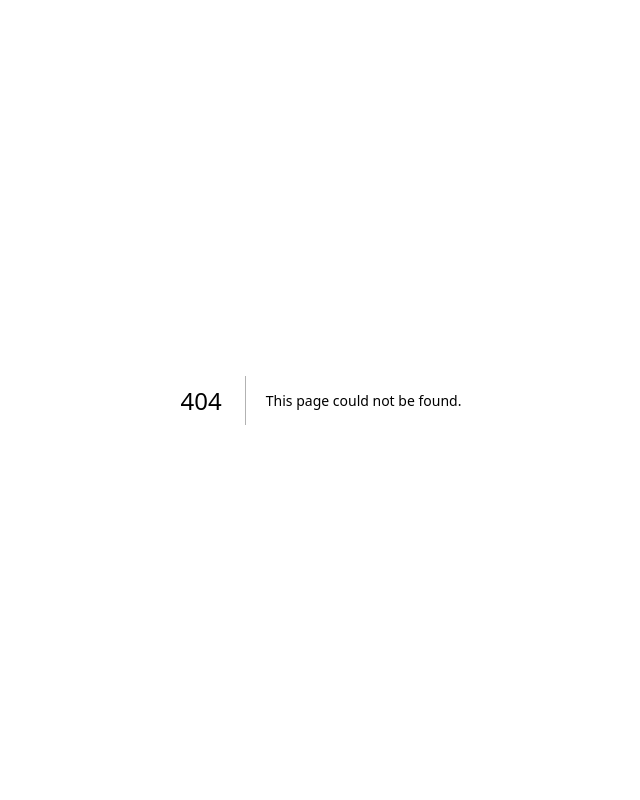
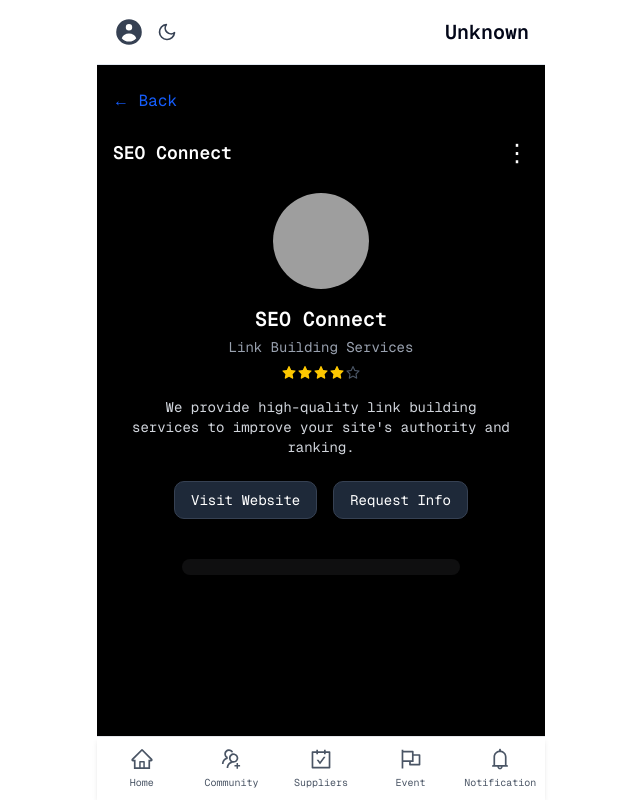
Before and after one commit to Amcongtu/frontend-ui-challenge, a Next.js app: page /suppliers/1 in a window 1280 px wide. Before the commit this address had no page. Shown: the whole page, without its empty margins (319-959 px from the left). Built offline with nearby package versions, Linux system fonts and the light colour scheme; grey boxes are pictures that could not be loaded.

Commit message:
feat: add supplier detail

```diff
--- a/src/app/(client)/community/page.tsx
+++ b/src/app/(client)/community/page.tsx
@@ -25,6 +25,7 @@ export default function CommunityTabPage() {
     };
 
     return (
+        <>
             <Tabs defaultValue="on-page" className="relative h-full flex flex-col">
                 {/* Sticky Tab bar */}
                 <div className="sticky top-0 z-50 bg-white dark:bg-gray-900 border-b dark:border-gray-700">
@@ -93,9 +94,9 @@ export default function CommunityTabPage() {
                         </TabsContent>
                     ))}
                 </div>
-
+            </Tabs>
             {/* Floating button */}
-            <div className="fixed bottom-[88px] right-4 z-50">
+            <div className="sticky flex justify-end mr-[40px] bottom-[28px] z-50">
                 <button
                     onClick={handleClick}
                     className={`w-12 h-12 bg-black text-white dark:bg-white dark:text-black rounded-full flex items-center justify-center shadow-lg transition-all duration-200 hover:bg-gray-800 dark:hover:bg-gray-300 hover:scale-105 ${clicked ? "animate-pop" : ""}`}
@@ -103,6 +104,6 @@ export default function CommunityTabPage() {
                     <Plus className="w-6 h-6" />
                 </button>
             </div>
-        </Tabs>
+        </>
     );
 }
--- /dev/null
+++ b/src/app/(client)/suppliers/[supplierId]/page.tsx
@@ -0,0 +1,88 @@
+"use client";
+
+import React, { use } from "react";
+import { BackButton } from "@/components/layout/common/BackButton";
+import useGetSupplierDetail from "@/hooks/suppliers/useGetSupplierDetail";
+import Image from "next/image";
+import { notFound } from "next/navigation";
+import { AiFillStar, AiOutlineStar } from "react-icons/ai";
+
+type Props = {
+    params: Promise<{
+        supplierId: string;
+    }>;
+};
+
+export default function SupplierDetailPage(props: Props) {
+    const params = use(props.params); // unwrap params promise
+    const data = useGetSupplierDetail(params.supplierId);
+
+    if (!data) return notFound();
+
+    const { name, category, description, rating, image, website, requestInfoEmail } = data;
+
+    const maxStars = 5;
+
+    return (
+        <div className="min-h-screen bg-black text-white px-4 pt-6 pb-24">
+            <BackButton />
+
+            {/* Header */}
+            <div className="flex items-center justify-between mb-6">
+                <h1 className="text-lg font-semibold">{name}</h1>
+                <button className="text-white text-2xl">⋮</button>
+            </div>
+
+            {/* Avatar */}
+            <div className="flex flex-col items-center">
+                <Image
+                    src={image}
+                    alt={`${name} avatar`}
+                    width={96}
+                    height={96}
+                    className="rounded-full object-cover mb-4"
+                />
+
+                <h2 className="text-xl font-semibold">{name}</h2>
+                <p className="text-sm text-gray-400 mt-1">{category}</p>
+
+                {/* Stars */}
+                <div className="flex mt-2">
+                    {[...Array(maxStars)].map((_, i) =>
+                        i < rating ? (
+                            <AiFillStar key={i} className="text-yellow-400" />
+                        ) : (
+                            <AiOutlineStar key={i} className="text-gray-600" />
+                        )
+                    )}
+                </div>
+
+                {/* Description */}
+                <p className="text-center text-sm text-gray-300 mt-4 px-4 whitespace-pre-line">
+                    {description}
+                </p>
+
+                {/* Action Buttons */}
+                <div className="flex gap-4 mt-6">
+                    <a
+                        href={website}
+                        target="_blank"
+                        rel="noopener noreferrer"
+                        className="bg-gray-800 text-white text-sm px-4 py-2 rounded-lg border border-gray-700"
+                    >
+                        Visit Website
+                    </a>
+                    <a
+                        href={`mailto:${requestInfoEmail}`}
+                        className="bg-gray-800 text-white text-sm px-4 py-2 rounded-lg border border-gray-700"
+                    >
+                        Request Info
+                    </a>
+                </div>
+            </div>
+
+            {/* Additional Content Placeholder */}
+            <div className="mt-10 bg-zinc-800 h-4 rounded-full w-2/3 mx-auto opacity-40" />
+        </div>
+    );
+}
--- a/src/app/(client)/suppliers/page.tsx
+++ b/src/app/(client)/suppliers/page.tsx
@@ -2,39 +2,9 @@
 
 import { Plus } from "lucide-react";
 import { Button } from "@/components/ui/button";
-
-const suppliers = [
-    {
-        id: 1,
-        name: "Suppioer name",
-        category: "Service cagory",
-        description: "Sample textsincedo",
-    },
-    {
-        id: 2,
-        name: "Suppioer name",
-        category: "Service cagory",
-        description: "Sample textsincedo",
-    },
-    {
-        id: 3,
-        name: "Suppioer name",
-        category: "Service cagory",
-        description: "Sample textsincedo",
-    },
-    {
-        id: 4,
-        name: "Suppioer name",
-        category: "Service cagory",
-        description: "Sample textsincedo",
-    },
-    {
-        id: 5,
-        name: "Suppioer name",
-        category: "Service cagory",
-        description: "Sample textsincedo",
-    },
-];
+import { suppliers } from "@/data/suppliers";
+import Link from "next/link";
+import Image from "next/image";
 
 export default function SupplierListPage() {
     return (
@@ -54,19 +24,27 @@ export default function SupplierListPage() {
                         className="flex items-start gap-4 border-b pb-4"
                     >
                         {/* Image Placeholder */}
-                        <div className="w-16 h-16 bg-gray-300 rounded-md" />
+                        <Image
+                            src={supplier.image}
+                            alt={`${supplier.name} avatar`}
+                            width={96}
+                            height={96}
+                            className="rounded-md object-cover mb-4"
+                        />
 
                         {/* Text Content */}
                         <div className="flex-1">
                             <div className="font-semibold text-sm">{supplier.name}</div>
                             <div className="text-xs text-gray-500">{supplier.category}</div>
-                            <div className="text-xs text-gray-500">{supplier.description}</div>
+                            <div className="text-xs text-gray-500 line-clamp-3 mt-2">{supplier.description}</div>
                         </div>
 
                         {/* View Profile Button */}
-                        <Button variant="outline" size="sm" className="text-xs whitespace-nowrap">
-                            View Profile
-                        </Button>
+                        <Link href={`/suppliers/${supplier.id}`}>
+                            <Button variant="outline" size="sm" className="text-xs whitespace-nowrap">
+                                View Profile
+                            </Button>
+                        </Link>
                     </div>
                 ))}
             </div>
@@ -79,7 +57,7 @@ export default function SupplierListPage() {
             </div>
 
             {/* Floating Action Button */}
-            <button className="fixed bottom-[90px] right-4 w-12 h-12 bg-black dark:bg-white text-white dark:text-black rounded-full flex items-center justify-center hover:bg-gray-800 dark:hover:bg-gray-200 shadow-xl">
+            <button className="sticky left-[365px] bottom-[80px] w-12 h-12 bg-black dark:bg-white text-white dark:text-black rounded-full flex items-center justify-center hover:bg-gray-800 dark:hover:bg-gray-200 shadow-xl">
                 <Plus className="w-5 h-5" />
             </button>
         </div>
--- a/src/components/pages/post/PostDetail.tsx
+++ b/src/components/pages/post/PostDetail.tsx
@@ -1,20 +1,13 @@
 "use client"
 
+import { BackButton } from "@/components/layout/common/BackButton";
 import { comunityData } from "@/data/comunicaty";
 import Image from "next/image";
-import { useRouter } from "next/navigation";
 
 const PostDetailClient = ({ post }: { post: typeof comunityData["on-page"][0] }) => {
-    const router = useRouter();
-
     return (
         <div className="max-w-4xl mx-auto p-4 sm:p-6 lg:p-8 overflow-auto h-full">
-            <button
-                onClick={() => router.back()}
-                className="mb-6 inline-flex items-center text-blue-600 dark:text-blue-400 hover:underline"
-            >
-                ← Back
-            </button>
+            <BackButton />
 
             <h1 className="text-2xl font-bold mb-4 text-gray-900 dark:text-gray-100">
                 {post.title}
--- /dev/null
+++ b/src/data/suppliers/index.ts
@@ -0,0 +1,63 @@
+export const suppliers = [
+  {
+    id: 1,
+    name: "SEO Connect",
+    category: "Link Building Services",
+    description:
+      "We provide high-quality link building services to improve your site's authority and ranking.",
+    rating: 4,
+    image: "https://picsum.photos/96/96",
+    website: "https://seoconnect.com",
+    requestInfoEmail: "info@seoconnect.com",
+    location: "Los Angeles, CA",
+    services: ["Backlink Auditing", "Outreach", "Guest Posting"],
+  },
+  {
+    id: 2,
+    name: "ContentPro",
+    category: "Content Marketing",
+    description: "Expert content creation services for SEO and branding.",
+    rating: 5,
+    image: "https://picsum.photos/96/96",
+    website: "https://contentpro.io",
+    requestInfoEmail: "contact@contentpro.io",
+    location: "New York, NY",
+    services: ["Blog Writing", "Social Media Content"],
+  },
+  {
+    id: 3,
+    name: "AdMax",
+    category: "Paid Advertising",
+    description: "Scale your business with ROI-focused paid campaigns.",
+    rating: 3,
+    image: "https://picsum.photos/96/96",
+    website: "https://admax.co",
+    requestInfoEmail: "sales@admax.co",
+    location: "Chicago, IL",
+    services: ["Google Ads", "Meta Ads", "PPC Audit"],
+  },
+  {
+    id: 4,
+    name: "Designify",
+    category: "Creative & Design",
+    description: "Helping brands stand out through visual storytelling.",
+    rating: 5,
+    image: "https://picsum.photos/96/96",
+    website: "https://designify.com",
+    requestInfoEmail: "hello@designify.com",
+    location: "Austin, TX",
+    services: ["Logo Design", "Website Mockups"],
+  },
+  {
+    id: 5,
+    name: "TechBoost",
+    category: "Web Development",
+    description: "Custom web solutions tailored to your business needs.",
+    rating: 4,
+    image: "https://picsum.photos/96/96",
+    website: "https://techboost.dev",
+    requestInfoEmail: "support@techboost.dev",
+    location: "San Francisco, CA",
+    services: ["Full-stack Dev", "API Integration"],
+  },
+];
--- /dev/null
+++ b/src/hooks/suppliers/useGetSupplierDetail.ts
@@ -0,0 +1,11 @@
+import { suppliers } from "@/data/suppliers";
+
+const useGetSupplierDetail = (supplierId: string) => {
+  const result = suppliers?.filter(
+    (supplier) => Number(supplier.id) === Number(supplierId)
+  )[0];
+
+  return result;
+};
+
+export default useGetSupplierDetail;
```
Lines whose indentation alone changed are shown as unchanged.
